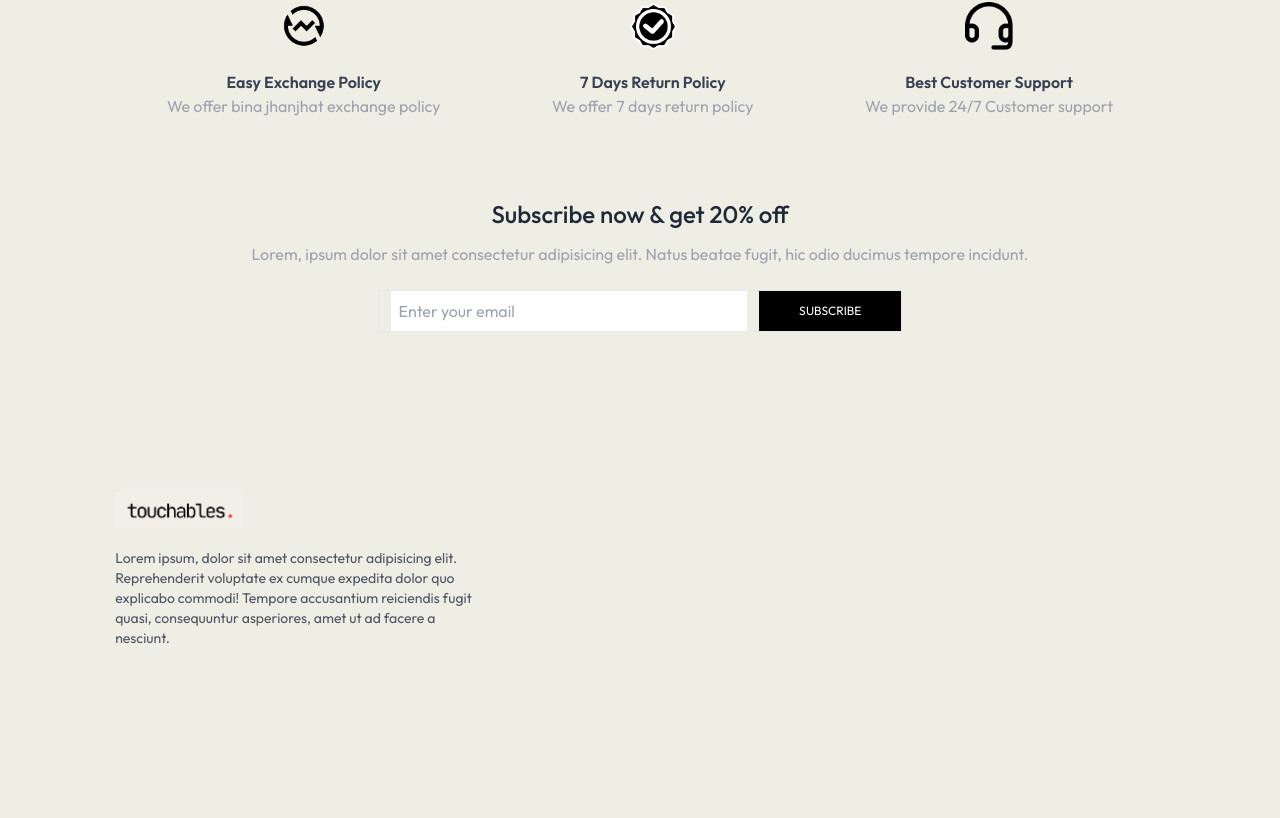
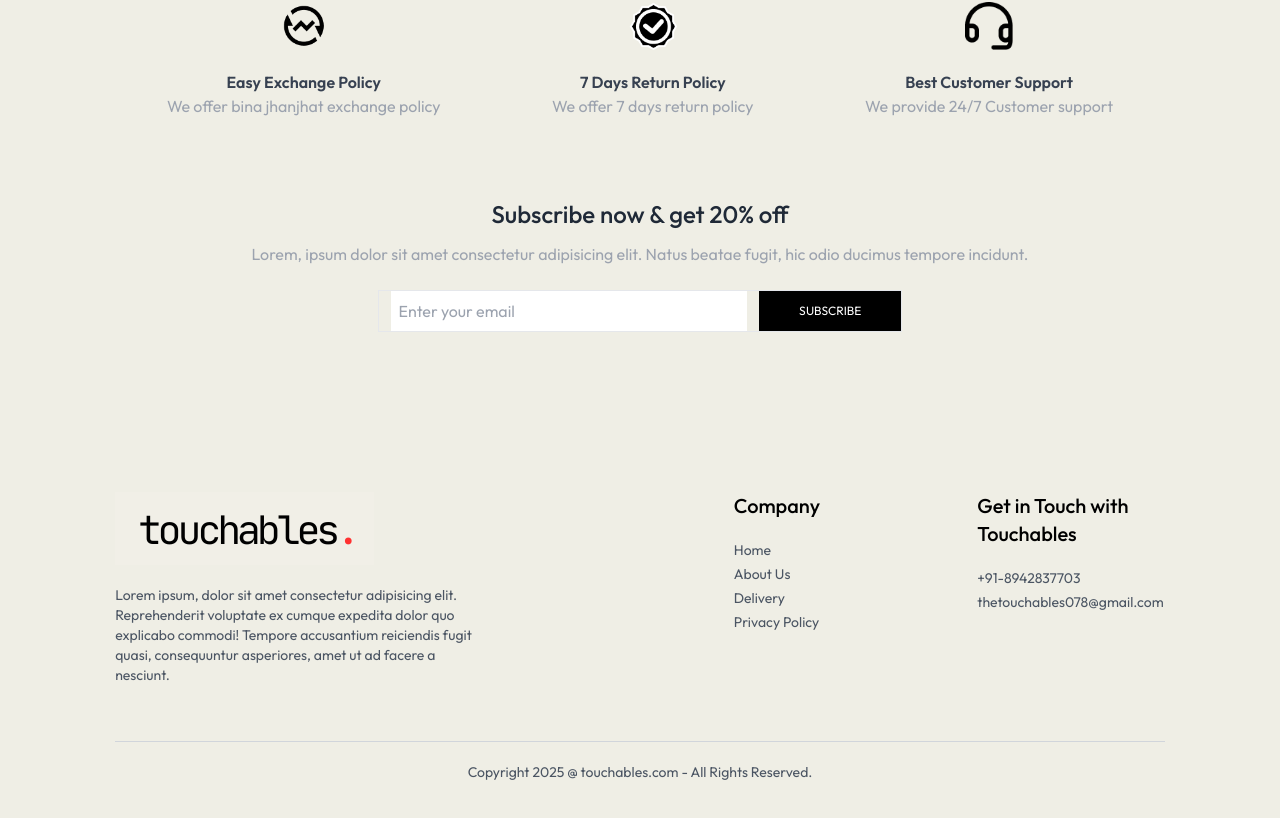
Before and after one commit to Snehasish321/eCommerce, a React (Vite) app in the folder frontend/: page / in a window 1280 px wide. Shown: the part 2110-2928 px from the top of the page. Before the commit the page ends 2798 px from the top, so only its background shows below. Built offline with nearby package versions, Linux system fonts and the light colour scheme.

Commit message:
footerDone

```diff
--- a/frontend/src/components/Footer.jsx
+++ b/frontend/src/components/Footer.jsx
@@ -1,18 +1,46 @@
-import React from 'react'
-import { assets } from '../assets/assets'
+import React from 'react';
+import { assets } from '../assets/assets';
 
 const Footer = () => {
   return (
-    <div className='flex flex-col sm:grid sm:grid-cols-[3fr_1fr_1fr] gap-14 my-10 mt-40 text-sm'>
-
-      <div>
-        <img src={assets.logo} className='mb-5 w-32' alt="" />
-        <p className='w-full md:w-2/3 text-gray-600'>
+    <footer className="flex flex-col sm:grid sm:grid-cols-[3fr_1fr_1fr] gap-14 my-10 mt-40 text-sm">
+      {/* Logo and Description */}
+      <section>
+        <img src={assets.logo} className="mb-5 w-50" alt="Touchables Logo" />
+        <p className="w-full md:w-2/3 text-gray-600">
           Lorem ipsum, dolor sit amet consectetur adipisicing elit. Reprehenderit voluptate ex cumque expedita dolor quo explicabo commodi! Tempore accusantium reiciendis fugit quasi, consequuntur asperiores, amet ut ad facere a nesciunt.
         </p>
+      </section>
+
+      {/* Company Links */}
+      <section>
+        <p className="text-xl font-medium mb-5">Company</p>
+        <ul className="flex flex-col gap-1 text-gray-600">
+          <li><a href="#home" className="hover:text-gray-900">Home</a></li>
+          <li><a href="#about" className="hover:text-gray-900">About Us</a></li>
+          <li><a href="#delivery" className="hover:text-gray-900">Delivery</a></li>
+          <li><a href="#privacy" className="hover:text-gray-900">Privacy Policy</a></li>
+        </ul>
+      </section>
+
+      {/* Contact Information */}
+      <section>
+        <p className="text-xl font-medium mb-5">Get in Touch with Touchables</p>
+        <ul className="flex flex-col gap-1 text-gray-600">
+          <li><a href="tel:+918942837703" className="hover:text-gray-900">+91-8942837703</a></li>
+          <li><a href="mailto:thetouchables078@gmail.com" className="hover:text-gray-900">thetouchables078@gmail.com</a></li>
+        </ul>
+      </section>
+
+      {/* Footer Bottom */}
+      <div className="col-span-3">
+        <hr className="border-gray-300" />
+        <p className="py-5 text-center text-gray-600">
+          Copyright {new Date().getFullYear()} @ touchables.com - All Rights Reserved.
+        </p>
       </div>
-    </div>
-  )
-}
+    </footer>
+  );
+};
 
-export default Footer
+export default Footer;
```
